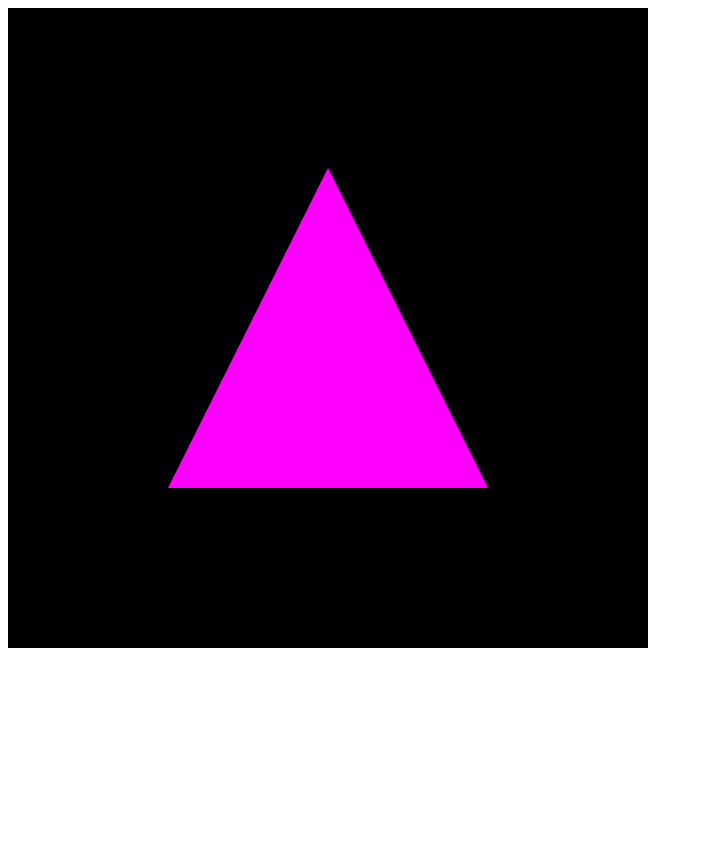
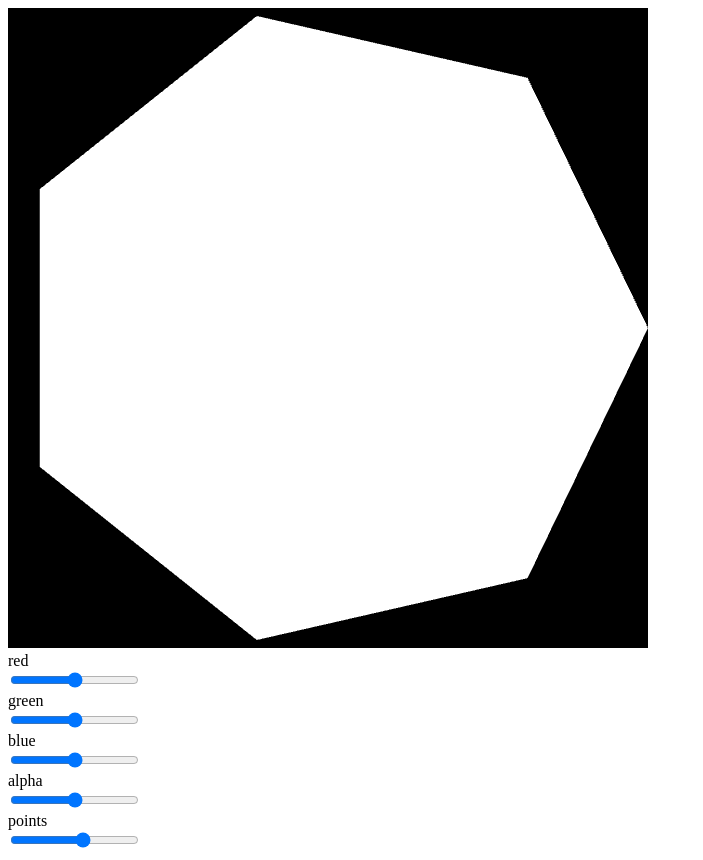
Before and after one commit to edwincarr/webgl, a plain HTML site: page index.html in a window 1280 px wide. Shown: the whole page, without its empty margins (0-703 px from the left). Before the commit the page ends 800 px from the top, so only its background shows below. Drawn offline with Linux system fonts and the light colour scheme.

Commit message:
Added RGBA && vertices sliders

```diff
--- a/index.html
+++ b/index.html
@@ -4,14 +4,29 @@
   <meta charset="UTF-8">
   <meta name="viewport" content="width=device-width, initial-scale=1.0">
   <title>webgl</title>
-</head>
-<style>
-  #glcanvas {
-    background-color: salmon;
-  }
-</style>
+  </head>
 <body>
   <canvas id="glcanvas" width="640" height="640" ></canvas>
+  <div>
+    <div>red</div>
+    <input type="range" min="0" max="100" id="red" onchange="location.reload()">
+  </div>
+  <div>
+    <div>green</div>
+    <input type="range" min="0" max="100" id="green" onchange="location.reload()">
+  </div>
+  <div>
+    <div>blue</div>
+    <input type="range" min="0" max="100" id="blue" onchange="location.reload()">
+  </div>
+  <div>
+    <div>alpha</div>
+    <input type="range" min="0" max="100" id="alpha" onchange="location.reload()">
+  </div>
+  <div>
+    <div>points</div>
+    <input type="range" min="3" max="10" id="points" onchange="location.reload()">
+  </div>
   <script src="script.js"></script>
 </body>
 </html>
--- a/script.js
+++ b/script.js
@@ -12,22 +12,38 @@ const main = () => {
     return;
   };
 
-  const triangle = [
-    // top
-    0.0, 0.5,
-    // bottom-left
-    -0.5, -0.5,
-    // bottom-right
-    0.5, -0.5
-  ];
+  const vertices = [];
+  const radius = 1.0; // Adjust radius as needed
+  const points = document.querySelector("#points").value
+  const segments = points; // Adjust segments for smoother approximation
+
+  const angleStep = Math.PI * 2 / segments;
+
+  for (let i = 0; i < segments; i++) {
+    const angle = i * angleStep;
+    const x = Math.cos(angle) * radius;
+    const y = Math.sin(angle) * radius;
+    vertices.push(x, y);
+  }
+
+  // Alternative usage, evaluating the equation at 10 different angles
+  const centerX = 0; // Adjust center coordinates as needed
+  const centerY = 0;
+
+  for (let i = 0; i < points; i++) {
+    const angle = i * (Math.PI * 2 / points);
+    const x = centerX + radius * Math.cos(angle);
+    const y = centerY + radius * Math.sin(angle);
+    vertices.push(x, y);
+  }
 
   // GPU's like to get one chunk of memory data not scattered pointers like what arrays in js do? if that makes sense?
-  const triangleVerticesCPUBuffer = new Float32Array(triangle);
+  const VerticesCPUBuffer = new Float32Array(vertices);
 
   // prepares space for gpu. not all the gpu is great for what we need to do or might not have space so preparing for space and functionality is key
-  const triangleGeoBuffer = gl.createBuffer();
-  gl.bindBuffer(gl.ARRAY_BUFFER, triangleGeoBuffer);
-  gl.bufferData(gl.ARRAY_BUFFER, triangleVerticesCPUBuffer, gl.STATIC_DRAW);
+  const GeoBuffer = gl.createBuffer();
+  gl.bindBuffer(gl.ARRAY_BUFFER, GeoBuffer);
+  gl.bufferData(gl.ARRAY_BUFFER, VerticesCPUBuffer, gl.STATIC_DRAW);
 
   // gpu doesnt understand JS (obvi) so i need to write in glsl to be sent and compiled
   // line 38 dictates precision
@@ -55,13 +71,17 @@ const main = () => {
     return;
   }
 
+  let red = document.querySelector('#red')
+  let green = document.querySelector('#green')
+  let blue = document.querySelector('#blue')
+  let alpha = document.querySelector('#alpha')
   const fragmentShaderSourceCode = /*glsl*/ `#version 300 es
   precision mediump float;
 
   out vec4 outputColor;
 
   void main() {
-    outputColor = vec4(1.0,0.0,1.0,1.0);
+    outputColor = vec4(${red.value/100},${green.value/100},${blue.value/100},${alpha.value/100});
   }
   `
 
@@ -77,20 +97,20 @@ const main = () => {
   }
 
   // apparently we cant send over individual shaders so we need to combine and
-  const triangleShader = gl.createProgram();
-  gl.attachShader(triangleShader, vertexShader);
-  gl.attachShader(triangleShader, fragmentShader);
-  gl.linkProgram(triangleShader);
+  const Shader = gl.createProgram();
+  gl.attachShader(Shader, vertexShader);
+  gl.attachShader(Shader, fragmentShader);
+  gl.linkProgram(Shader);
 
   // could still get an error if shaders are incompatabile
-  if(!gl.getProgramParameter(triangleShader, gl.LINK_STATUS)) {
+  if(!gl.getProgramParameter(Shader, gl.LINK_STATUS)) {
     const linkError = gl.getProgramInfoLog(triangleShader);
     console.log(`Failed to LINK shaders - ${linkError}`)
     return;
   }
 
   // we need to reference variables: in this case "vertexPosition" set in the vertexShader. variables for glsl are "always?" indexed from when they are used so this var is safe to say 0 but we need to check just in case
-  const vertexPositionAttribLocation = gl.getAttribLocation(triangleShader, 'vertexPosition')
+  const vertexPositionAttribLocation = gl.getAttribLocation(Shader, 'vertexPosition')
   if(vertexPositionAttribLocation < 0) {
     console.log(`Failed to get attrib location`)
     return;
@@ -105,10 +125,10 @@ const main = () => {
 
   gl.viewport(0,0, canvas.width, canvas.height)
 
-  gl.useProgram(triangleShader)
+  gl.useProgram(Shader)
   gl.enableVertexAttribArray(vertexPositionAttribLocation)
 
-  gl.bindBuffer(gl.ARRAY_BUFFER, triangleGeoBuffer)
+  gl.bindBuffer(gl.ARRAY_BUFFER, GeoBuffer)
   gl.vertexAttribPointer(
     vertexPositionAttribLocation,
     2,
@@ -118,7 +138,8 @@ const main = () => {
     0
   )
 
-  gl.drawArrays(gl.TRIANGLES, 0, 3)
+    gl.drawArrays(gl.TRIANGLE_FAN, 0, points)
+
 }
 
 
```
